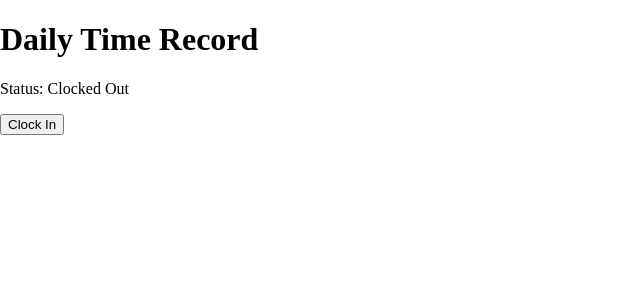
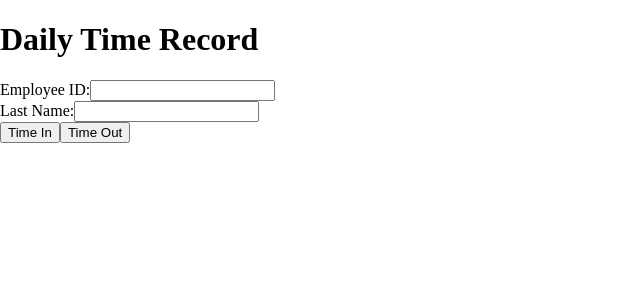
Before and after one commit to marcccsantos/SE-SGH, a React (Vite) app: page /DTR in a window 1280 px wide. Shown: the top 300 px of the page, without its empty margins (0-640 px from the left). Built offline with nearby package versions, Linux system fonts and the light colour scheme; no server answers.

Commit message:
Working DTR and Payroll

```diff
--- a/src/App.jsx
+++ b/src/App.jsx
@@ -9,6 +9,7 @@ import ViewRecord from "./pages/ViewRecord";
 import ViewProfile from "./pages/ViewProfile";
 import AddRecord from "./pages/AddRecord";
 import AddRecordTest from "./pages/AddRecordTest"; //to be removed
+import Payroll from "./pages/Payroll";
 import NotFound from "./pages/not-found";
 import DTR from "./pages/DTR"
 import { useEffect, useState } from "react";
@@ -64,6 +65,11 @@ const App = () => {
                             <AddRecordTest />
                         </ProtectedRoute>
                     } />
+                    <Route path="/Payroll" element={
+                        <ProtectedRoute user={user}>
+                            <Payroll />
+                        </ProtectedRoute>
+                    } />
                     <Route path="*" element={<NotFound />}/>
                     <Route path="/DTR" element={<DTR />}/>
                 </Routes>
--- a/src/pages/DTR.jsx
+++ b/src/pages/DTR.jsx
@@ -1,32 +1,119 @@
 import React, { useState } from 'react';
+import { collection, addDoc, query, where, getDocs, updateDoc, doc} from 'firebase/firestore';
+import { db } from '../firebase';
 
 const DTR = () => {
-  const [isClockedIn, setIsClockedIn] = useState(false);
-  const [clockInTime, setClockInTime] = useState(null);
-  const [clockOutTime, setClockOutTime] = useState(null);
+  const [employeeID, setEmployeeID] = useState('');
+  const [lastName, setLastName] = useState('');
+  const [timeIn, setTimeIn] = useState(null);
+  const [timeOut, setTimeOut] = useState(null);
 
-  const handleClockInOut = () => {
-    const now = new Date();
-    const formattedTime = now.toLocaleTimeString();
+  const handleTimeIn = async () => {
+    // Check if the user exists in the employees collection
+    const employeesCollection = collection(db, 'employees');
+    const employeesQuery = query(
+      employeesCollection,
+      where('employeeID', '==', parseInt(employeeID, 10)),
+      where('lastName', '==', lastName)
+    );
+    const employeesSnapshot = await getDocs(employeesQuery);
 
-    if (isClockedIn) {
-      setClockOutTime(formattedTime);
-    } else {
-      setClockInTime(formattedTime);
+    if (employeesSnapshot.empty) {
+      console.log('User does not exist.');
+      return;
     }
 
-    setIsClockedIn(!isClockedIn);
+    // Check if the user has already timed in today
+    const dtrCollection = collection(db, 'daily_time_records');
+    const dtrQuery = query(
+      dtrCollection,
+      where('employeeID', '==', parseInt(employeeID, 10)),
+      where('date', '==', new Date().toLocaleDateString())
+    );
+    const dtrSnapshot = await getDocs(dtrQuery);
+
+    if (dtrSnapshot.empty) {
+      // User has not timed in today, proceed with time in
+      const timeInData = {
+        employeeID: parseInt(employeeID, 10),
+        lastName,
+        date: new Date().toLocaleDateString(),
+        timeIn: new Date().toLocaleTimeString(),
+      };
+
+      const docRef = await addDoc(dtrCollection, timeInData);
+      console.log('Time In recorded:', docRef.id);
+      setTimeIn(timeInData.timeIn);
+    } else {
+      console.log('User has already timed in today.');
+    }
   };
+
+  const handleTimeOut = async () => {
+    // Check if the user exists in the employees collection
+    const employeesCollection = collection(db, 'employees');
+    const employeesQuery = query(
+      employeesCollection,
+      where('employeeID', '==', parseInt(employeeID, 10)),
+      where('lastName', '==', lastName)
+    );
+    const employeesSnapshot = await getDocs(employeesQuery);
+
+    if (employeesSnapshot.empty) {
+      console.log('User does not exist.');
+      return;
+    }
+
+    // Check if the user has already timed out today
+    const dtrCollection = collection(db, 'daily_time_records');
+    const dtrQuery = query(
+      dtrCollection,
+      where('employeeID', '==', parseInt(employeeID, 10)),
+      where('date', '==', new Date().toLocaleDateString())
+    );
+    const dtrSnapshot = await getDocs(dtrQuery);
+
+    if (!dtrSnapshot.empty && !dtrSnapshot.docs[0].data().timeOut) {
+      // User has not timed out today, proceed with time out
+      const timeOutData = {
+        timeOut: new Date().toLocaleTimeString(),
+      };
+
+      const docId = dtrSnapshot.docs[0].id;
+      await updateDoc(doc(dtrCollection, docId), timeOutData);
+      console.log('Time Out recorded:', docId);
+      setTimeOut(timeOutData.timeOut);
+    } else {
+      console.log('User has already timed out today or has not timed in.');
+    }
+  };
+
+
 
   return (
     <div>
       <h1>Daily Time Record</h1>
-      <div>
-        <p>Status: {isClockedIn ? 'Clocked In' : 'Clocked Out'}</p>
-        {isClockedIn ? <p>Time In: {clockInTime}</p> : null}
-        {clockOutTime && <p>Time Out: {clockOutTime}</p>}
-        <button onClick={handleClockInOut}>{isClockedIn ? 'Clock Out' : 'Clock In'}</button>
-      </div>
+      <label>
+        Employee ID:
+        <input
+          type="text"
+          value={employeeID}
+          onChange={(e) => setEmployeeID(e.target.value)}
+          pattern="\d*"
+          title="Please enter only numbers"
+        />
+      </label>
+      <br />
+      <label>
+        Last Name:
+        <input type="text" value={lastName} onChange={(e) => setLastName(e.target.value)} />
+      </label>
+      <br />
+      <button onClick={handleTimeIn}>Time In</button>
+      <button onClick={handleTimeOut}>Time Out</button>
+
+      {timeIn && <p>Time In: {timeIn}</p>}
+      {timeOut && <p>Time Out: {timeOut}</p>}
     </div>
   );
 };
--- /dev/null
+++ b/src/pages/Payroll.jsx
@@ -0,0 +1,57 @@
+import React, { useState, useEffect } from 'react';
+import { collection, query, where, getDocs } from 'firebase/firestore';
+import { db } from '../firebase';
+
+const Payroll = () => {
+  const [employeeID, setEmployeeID] = useState('');
+  const [totalHours, setTotalHours] = useState(null);
+
+  useEffect(() => {
+    const fetchTotalHours = async () => {
+      // Fetch daily time records for the specified employee
+      const dtrCollection = collection(db, 'daily_time_records');
+      const dtrQuery = query(
+        dtrCollection,
+        where('employeeID', '==', parseInt(employeeID, 10))
+      );
+      const dtrSnapshot = await getDocs(dtrQuery);
+
+      // Calculate total hours
+      let totalHours = 0;
+      dtrSnapshot.forEach((doc) => {
+        const data = doc.data();
+        if (data.timeIn && data.timeOut) {
+          const timeIn = new Date(data.date + ' ' + data.timeIn);
+          const timeOut = new Date(data.date + ' ' + data.timeOut);
+          const hoursWorked = (timeOut - timeIn) / (1000 * 60 * 60);
+          totalHours += hoursWorked;
+        }
+      });
+
+      setTotalHours(totalHours);
+    };
+
+    if (employeeID) {
+      fetchTotalHours();
+    }
+  }, [employeeID]);
+
+  return (
+    <div>
+      <h1>Total Hours</h1>
+      <label>
+        Employee ID:
+        <input
+          type="text"
+          value={employeeID}
+          onChange={(e) => setEmployeeID(e.target.value)}
+          pattern="\d*"
+          title="Please enter only numbers"
+        />
+      </label>
+      {totalHours !== null && <p>Total Hours: {totalHours.toFixed(2)} hours</p>}
+    </div>
+  );
+};
+
+export default Payroll;
```
